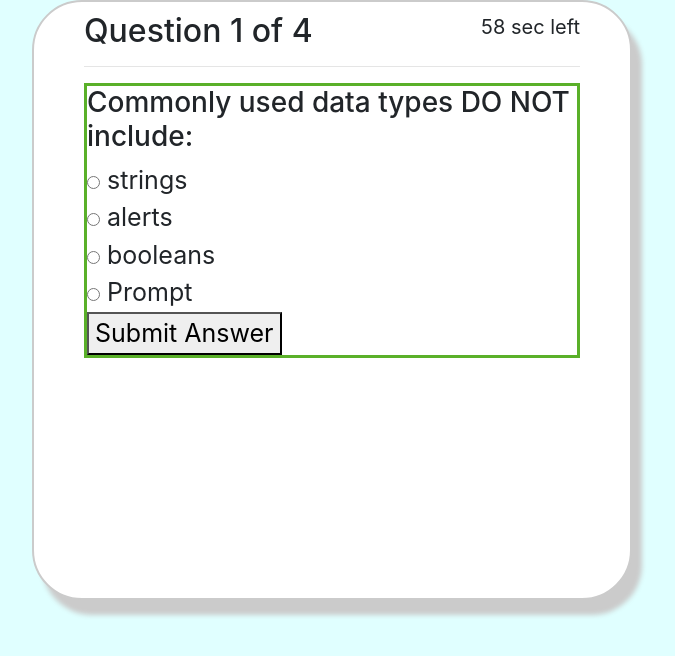
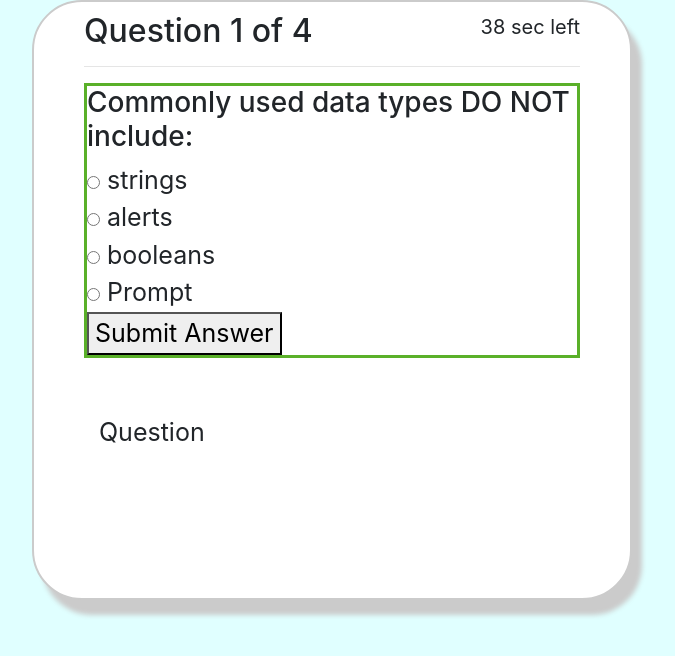
Before and after one commit to cmatsuta/codingquiz, a plain HTML site: page index.html in a window 1280 px wide. Both pictures are taken after a click on the element 742 px from the left and 162 px from the top of the page. Shown: the whole page, without its empty margins (308-983 px from the left). Drawn offline with nearby package versions, Linux system fonts and the light colour scheme.

Commit message:
modify html and javascript

```diff
--- a/Assets/js/script.js
+++ b/Assets/js/script.js
@@ -1,3 +1,4 @@
+// variables
 var msgDiv = document.querySelector("#msg");
 var index = 0;
 var correct = 0;
@@ -5,9 +6,11 @@ const start = document.getElementById("start");
 const quiz = document.getElementById("quiz");
 const counter = document.getElementById("counter");
 let quizTime;
-let count = 60;
-const questionTime = 60;
-start.addEventListener("click",startQuiz);
+let count = 40;
+const questionTime = 40;
+start.addEventListener("click", startQuiz);
+
+//variable for score
 var username = document.querySelector("#name");
 var saveBtn = document.querySelector("#save");
 var finalScore = document.querySelector("#finalScore");
@@ -17,67 +20,71 @@ var highScore = JSON.parse(localStorage.getItem("highScore")) || [];
 
 
 // start quiz
-function startQuiz(){
+function startQuiz() {
     start.style.display = "none";
     renderQuestion();
     quiz.style.display = "block";
     renderCounter();
-    quizTime = setInterval(renderCounter,1000); // 1000ms = 1s
+    quizTime = setInterval(renderCounter, 1000); // 1000ms = 1s
 }
 
-function init(x){
+function init(x) {
     return document.getElementById(x);
 }
 
-function renderQuestion(){
+// render question function
+function renderQuestion() {
     test = init("test");
-    if(index >= questions.length){
-        test.innerHTML = "<h2>Your score is "+correct+" of "+questions.length+" .</h2>";
+    if (index >= questions.length) {
+        test.innerHTML = "<h2>Your score is " + correct + " of " + questions.length + " .</h2>";
         init("renderQuestions").innerHTML = "All Done!";
         index = 0;
         correct = 0;
         return false;
     }
 
-    init("renderQuestions").innerHTML = "Question "+(index+1)+" of "+questions.length;
+    init("renderQuestions").innerHTML = "Question " + (index + 1) + " of " + questions.length;
     question = questions[index][0];
     choiceA = questions[index][1];
     choiceB = questions[index][2];
     choiceC = questions[index][3];
     choiceD = questions[index][4];
-    test.innerHTML = "<h3>"+question+"</h3>";
-    test.innerHTML += "<input type='radio' name='choices' value='A'> "+choiceA+"<br>";
-    test.innerHTML += "<input type='radio' name='choices' value='B'> "+choiceB+"<br>";
-    test.innerHTML += "<input type='radio' name='choices' value='C'> "+choiceC+"<br>";
-    test.innerHTML += "<input type='radio' name='choices' value='D'> "+choiceD+"<br>";
+    test.innerHTML = "<h3>" + question + "</h3>";
+    test.innerHTML += "<input type='radio' name='choices' value='A'> " + choiceA + "<br>";
+    test.innerHTML += "<input type='radio' name='choices' value='B'> " + choiceB + "<br>";
+    test.innerHTML += "<input type='radio' name='choices' value='C'> " + choiceC + "<br>";
+    test.innerHTML += "<input type='radio' name='choices' value='D'> " + choiceD + "<br>";
     test.innerHTML += "<button onclick='checkAnswer()'>Submit Answer</button>";
 }
 
-function renderCounter(){
-        counter.innerHTML = count + " sec left";
-        count--;
-        if(count <= -1){
+// rendr counter function
+function renderCounter() {
+    counter.innerHTML = count + " sec left";
+    count--;
+    if (count <= -1) {
         clearInterval(quizTime);
         // count = 0;
-        }
+    }
 }
 
+// calling the function to display message when answer
 function displayMessage(type, message) {
     msgDiv.textContent = message;
     msgDiv.setAttribute("class", type);
-  }
+}
 
-function checkAnswer(){
+// check answer from the multiple choice questions
+function checkAnswer() {
     choices = document.getElementsByName("choices");
-    for(var i=0; i<choices.length; i++){
-        if(choices[i].checked){
+    for (var i = 0; i < choices.length; i++) {
+        if (choices[i].checked) {
             choice = choices[i].value;
         }
     }
-    if(choice == questions[index][5]){
+    if (choice == questions[index][5]) {
         correct++;
         displayMessage("correct", "Correct!");
-    }else{
+    } else {
         displayMessage("wrong", "Wrong Answer!");
         count -= 5;
     }
--- a/index.html
+++ b/index.html
@@ -1,10 +1,12 @@
 <!DOCTYPE html>
 <html lang="en">
+
 <head>
     <meta charset="UTF-8">
     <meta name="viewport" content="width=device-width, initial-scale=1.0">
     <meta http-equiv="X-UA-Compatible" content="ie=edge">
-    <link rel="stylesheet" href="https://stackpath.bootstrapcdn.com/bootstrap/4.3.1/css/bootstrap.min.css" integrity="sha384-ggOyR0iXCbMQv3Xipma34MD+dH/1fQ784/j6cY/iJTQUOhcWr7x9JvoRxT2MZw1T" crossorigin="anonymous">
+    <link rel="stylesheet" href="https://stackpath.bootstrapcdn.com/bootstrap/4.3.1/css/bootstrap.min.css"
+        integrity="sha384-ggOyR0iXCbMQv3Xipma34MD+dH/1fQ784/j6cY/iJTQUOhcWr7x9JvoRxT2MZw1T" crossorigin="anonymous">
     <link rel="stylesheet" type="text/css" href="Assets/css/style.css">
     <script src="Assets/js/question.js"></script>
     <title>JS-Quiz</title>
@@ -28,22 +30,24 @@
             <div id="test"></div>
             <div id="msg"></div>
 
+            <!-- for score tracking -->
+            <div class="container">
+                <div id="progress" class="justify-center flex-column">
+                    <div id="hud-item">
+                        <p id="hud-prefix">
+                            Question
+                        </p>
+                    </div>
+                </div>
+            </div>
+
+            <!-- Final score display -->
             <div class="container">
                 <div id="end" class="flex-center flex-column" style="display: none;">
                     <h1 id="finalScore">0</h1>
                     <form>
-                <input
-                type="text"
-                name="userinitial"
-                id="userinitial"
-                planceholder="userinitial"
-                />
-                <button
-                type="submit"
-                class="btn"
-                id="saveBtn"
-                onClick = "saveHighScore(event)"
-                >
+                        <input type="text" name="userinitial" id="userinitial" planceholder="userinitial" />
+                        <button type="submit" class="btn" id="saveBtn" onClick="saveHighScore(event)">
                             Save</button>
                     </form>
                 </div>
@@ -52,4 +56,5 @@
         </div>
         <script src="Assets/js/script.js"></script>
 </body>
+
 </html>
```
Lines whose indentation alone changed are shown as unchanged.
